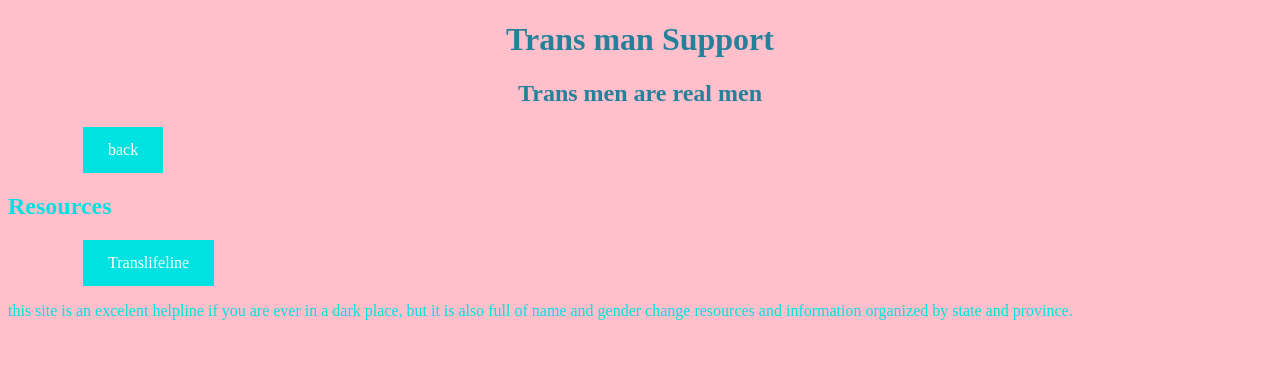
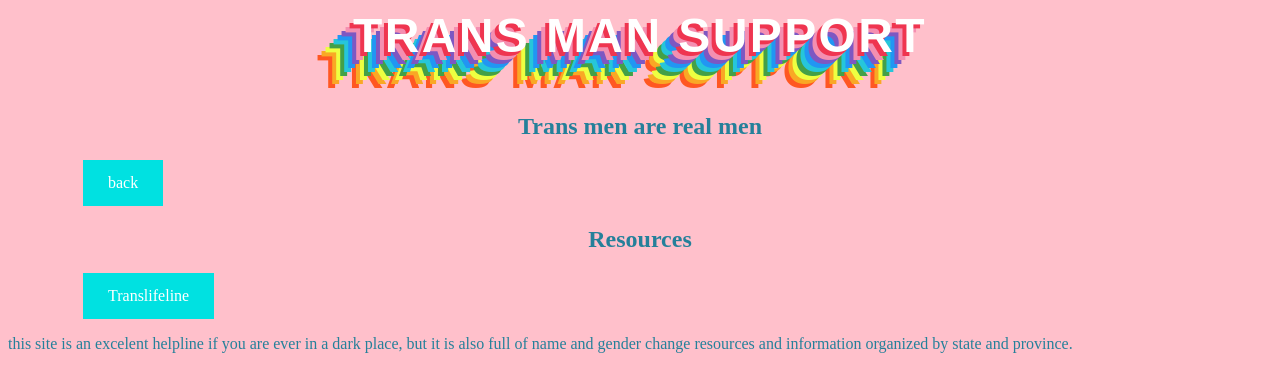
Before and after one commit to Smokey-liz/transsupportwiki.net, a plain HTML site: page transmansupportresources.html in a window 1280 px wide. Drawn offline with Linux system fonts and the light colour scheme.

Commit message:
update
updated stylesheet

```diff
--- a/style.css
+++ b/style.css
@@ -16,7 +16,7 @@
   }
   .textstyle2{
       text-align: left;
-      color: rgb(0,225,225);
+      color: rgb(37, 128, 154);
   }
   .rainbowtext1{
     margin-top: 0px;
--- a/transmansupportresources.html
+++ b/transmansupportresources.html
@@ -5,11 +5,11 @@
     </head>
 <link rel="stylesheet" type="text/css" href="style.css" />
     <body>
-        <h1 class="textstyle1">Trans man Support</h1>
+        <h1 class="rainbowtext1">Trans Man Support</h1>
         <h2 class="textstyle1">Trans men are real men</h2>
-        <a class="linkbutton" href="transsupportwiki.html">back</a>
+        <a class="linkbutton" href="index.html">back</a>
          <p></p>
-        <h2 class="textstyle2">Resources</h2>
+        <h2 class="textstyle1">Resources</h2>
         <a class="linkbutton" href="https://translifeline.org/">Translifeline</a>
         <p class="textstyle2">this site is an excelent helpline if you are ever in a dark place, but it is also full of name and gender change resources and information organized by state and province.</p>
     </body>
```
Also changed, not shown: nonbinarygenderfluidresources.html (+1 -1 lines), transwomansupportresources.html (+1 -1 lines), tswmain.html (added, +17 -0 lines).
